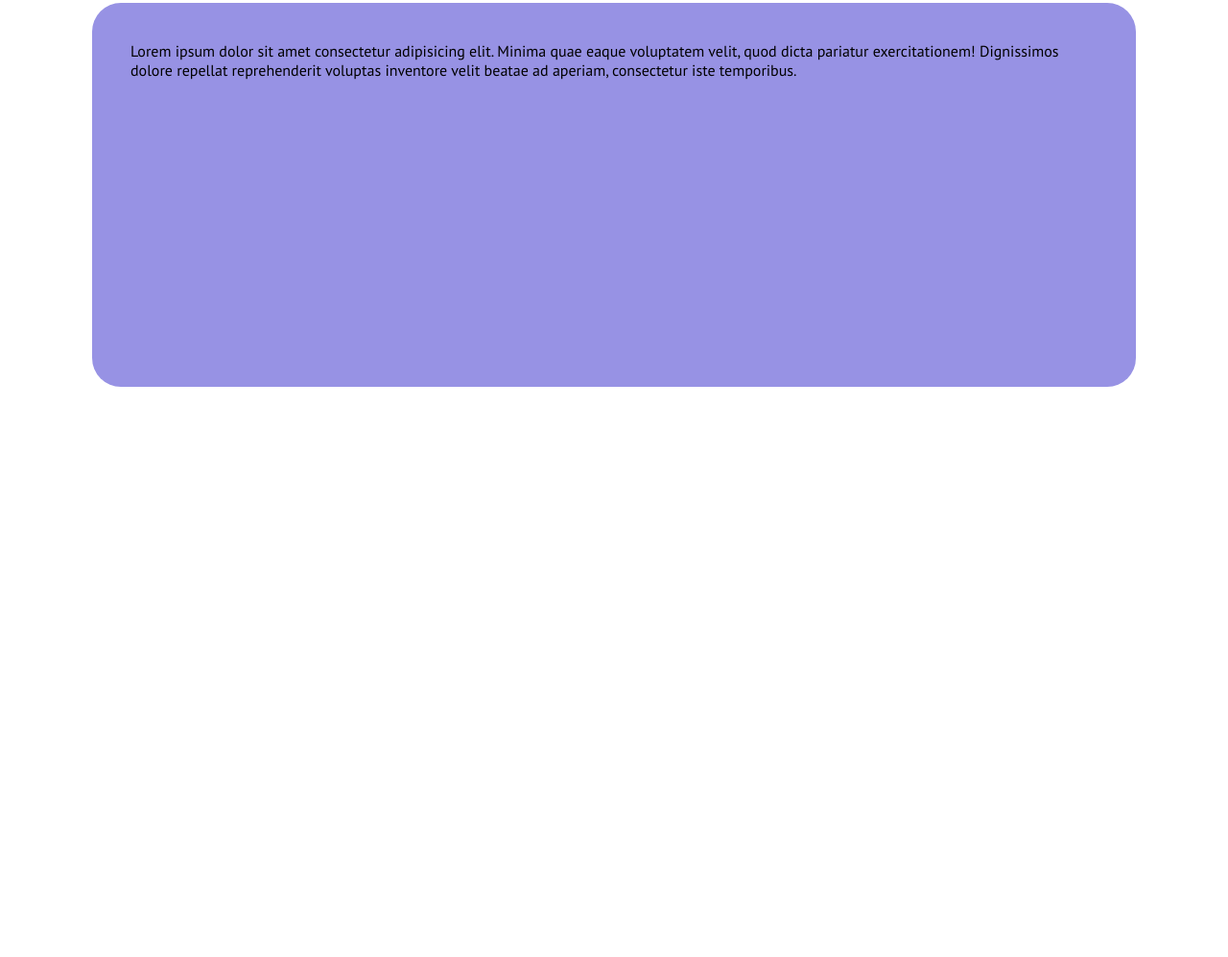
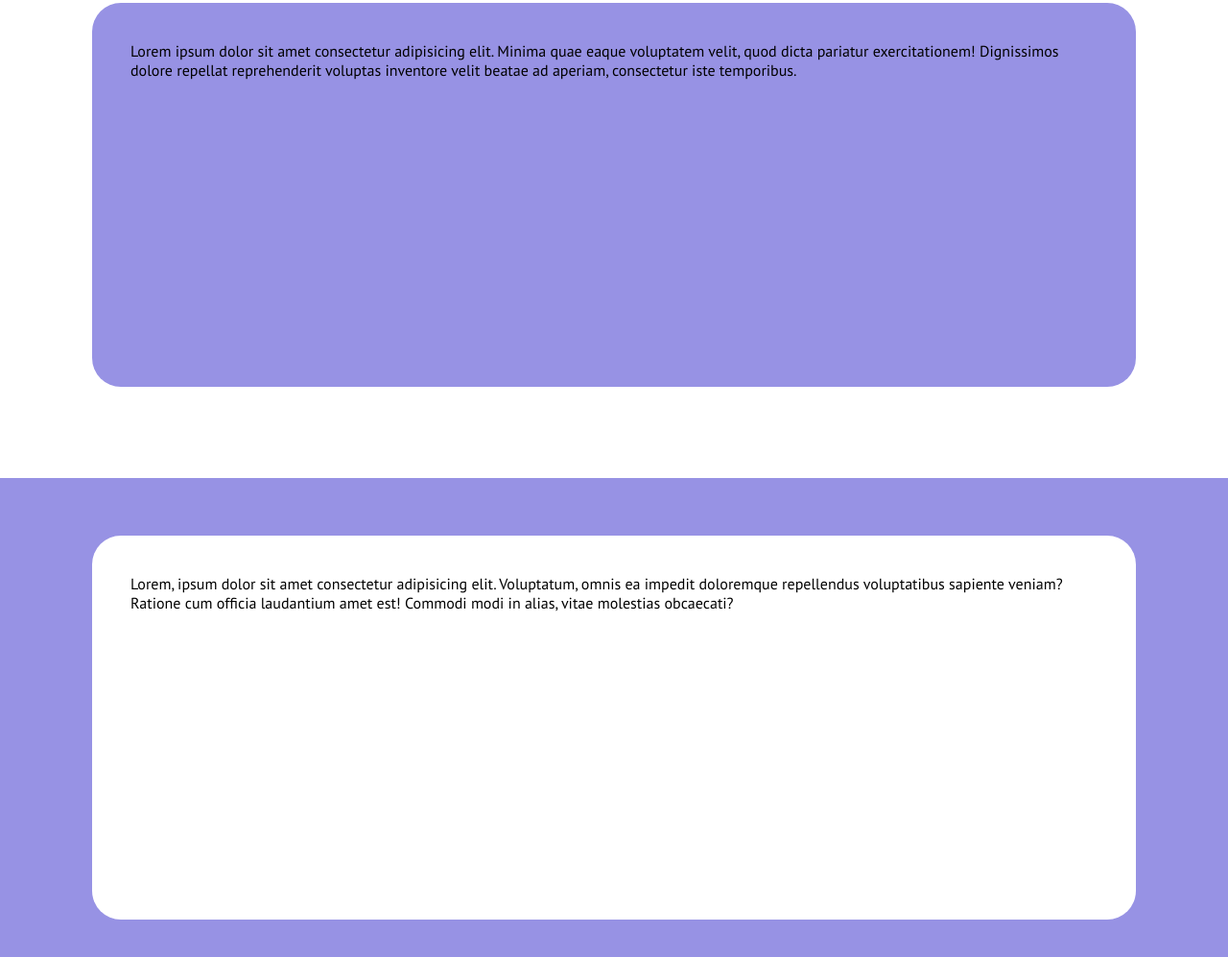
Before and after one commit to FilippoFoti/htmlcss-responsive-layout, a plain HTML site: page index.html in a window 1280 px wide. Shown: the part 10242-11239 px from the top of the page at 96% size. Before the commit the page ends 10740 px from the top, so only its background shows below. Drawn offline with Linux system fonts and the light colour scheme.

Commit message:
Aggiunto layout sezione 6

```diff
--- a/css/style.css
+++ b/css/style.css
@@ -137,6 +137,25 @@ header {
 }
 
 /* SECTION-6 */
+.section-6 {
+    background-color: rgba(151, 146, 228, 1);
+}
+
+.section-6 .container {
+    width: 85%;
+    margin: 0 auto;
+    display: flex;
+    flex-wrap: wrap;
+    padding: 60px 0;
+}
+
+.section-6 .card-6 {
+    height: 400px;
+    background-color: white;
+    border-radius: 30px;
+    padding: 40px;
+    margin-bottom: 35px;
+}
 
 
 /* FOOTER */
--- a/index.html
+++ b/index.html
@@ -64,7 +64,9 @@
             </div>
         </div>
         <div class="section-6">
-            <div class="container"></div>
+            <div class="container">
+                <div class="card-6">Lorem, ipsum dolor sit amet consectetur adipisicing elit. Voluptatum, omnis ea impedit doloremque repellendus voluptatibus sapiente veniam? Ratione cum officia laudantium amet est! Commodi modi in alias, vitae molestias obcaecati?</div>
+            </div>
         </div>
     </main>
 <!-- /MAIN -->
```
